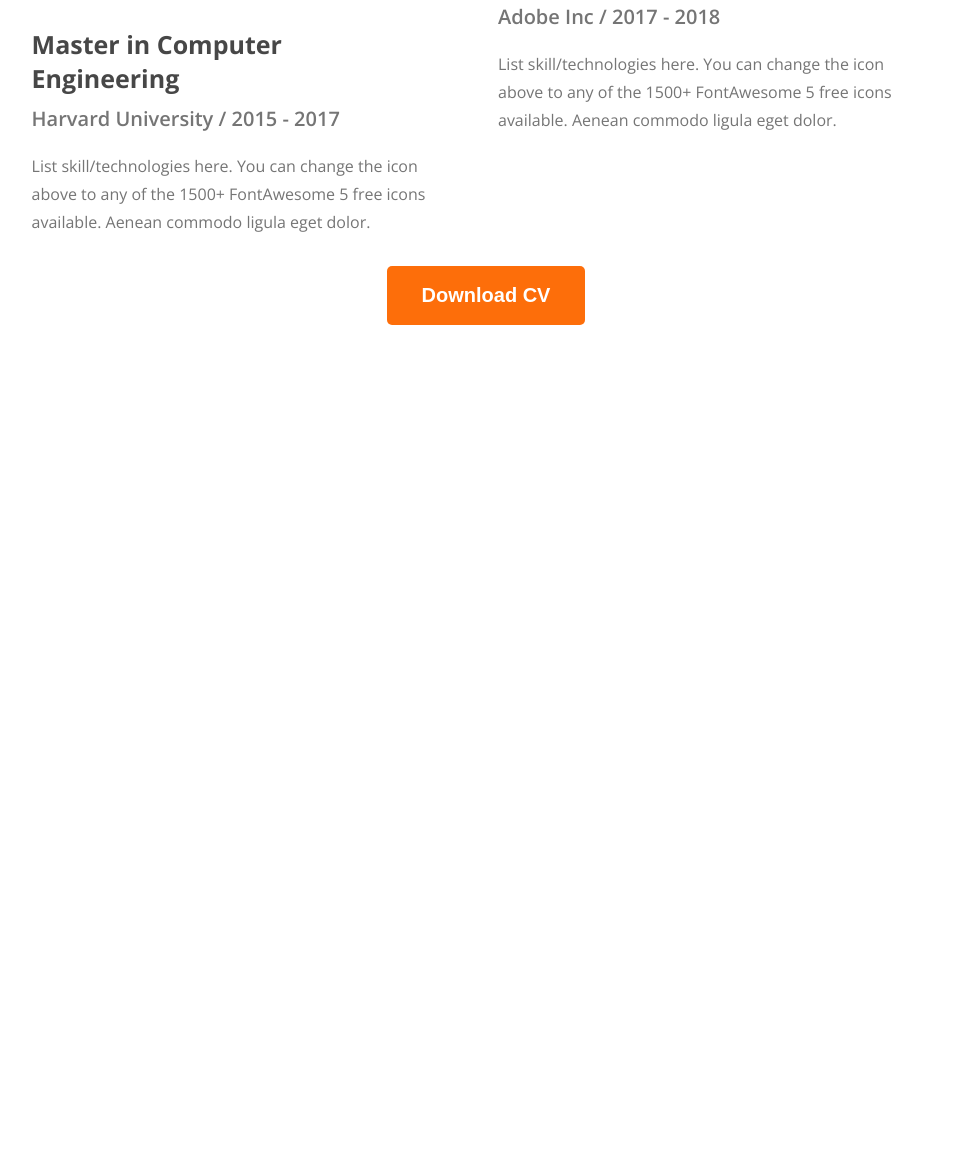
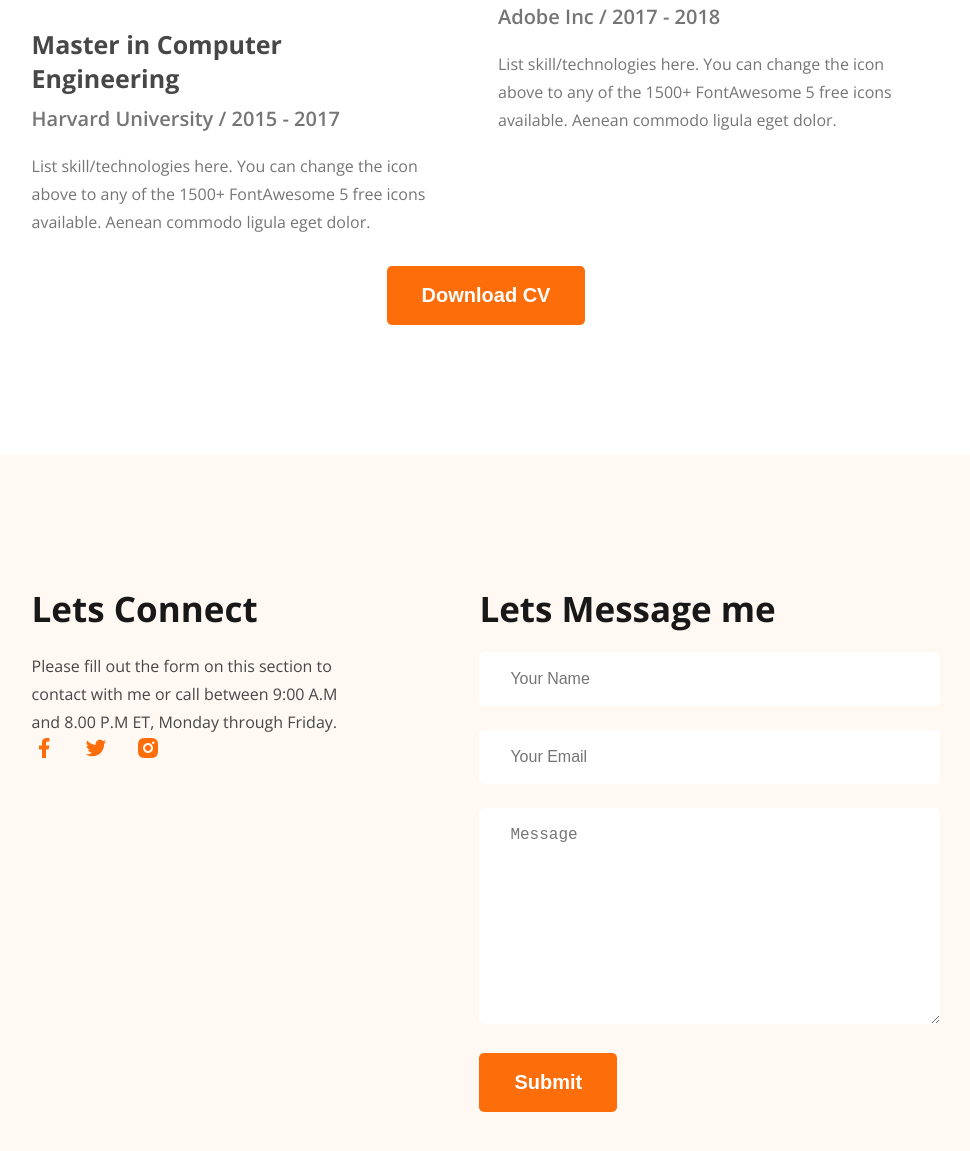
Before and after one commit to TawhidSarker/first-portfolio-website, a plain HTML site: page index.html in a window 1280 px wide. Shown: the part 3263-4414 px from the top of the page, without its empty margins (154-1124 px from the left). Before the commit the page ends 3588 px from the top, so only its background shows below. Drawn offline with nearby package versions, Linux system fonts and the light colour scheme.

Commit message:
added footer

```diff
--- a/index.html
+++ b/index.html
@@ -154,7 +154,30 @@
     </section>
 
     <footer>
-
+        <section class="footer-container">
+            <div class="social">
+                <h2>Lets Connect</h2>
+                <p>Please fill out the form on this section to contact with me or call between 9:00 A.M and 8.00 P.M ET, Monday through Friday.</p>
+                <div class="icons">
+                    <a href=""><img src="images/icons/facebook.png" alt=""></a>
+                    <a href=""><img src="images/icons/twitter.png" alt=""></a>
+                    <a href=""><img src="images/icons/insta.png" alt=""></a>
+                </div>
+            </div>
+            <form action="">
+                <h2>Lets Message me</h2>
+                <div class="">
+                    <input type="text" name="" id="" placeholder="Your Name">
+                </div>
+                <div class="">
+                    <input type="text" name="" id="" placeholder="Your Email">
+                </div>
+                <div class="">
+                    <textarea rows="10" name="" id="" placeholder="Message"></textarea>
+                </div>
+                <input class="btn" type="submit" value="Submit">
+            </form>
+        </section>
     </footer>
 
 </body>
--- a/styles/portfolio.css
+++ b/styles/portfolio.css
@@ -270,3 +270,52 @@
     line-height: 28px;
     color: #757575;
 }
+
+footer{
+    margin-top: 130px;
+    background-color: #FFF8F3;
+    padding: 130px 0;
+}
+
+footer .footer-container{
+    width: 71%;
+    max-width: 1140px;
+    margin: 0 auto;
+    display: flex;
+    gap: 116px;
+}
+
+.footer-container .social{
+    max-width: 562px;
+
+}
+
+.footer-container .social p{
+    color: #474747;
+    line-height: 28px;
+    font-size: 16px;
+}
+
+.footer-container h2{
+    font-size: 35px;
+    color: #181818;
+    margin-bottom: 20px;
+
+}
+
+
+.footer-container .icons a{
+    margin-right: 24px;
+
+}
+
+.footer-container form input[type="text"], .footer-container form textarea{
+    font-size: 16px;
+    width: 461px;
+    padding: 18px 31px;
+    margin-bottom: 24px;
+    border: none;
+    border-radius: 5px;
+    color: #757575;
+
+}
```
